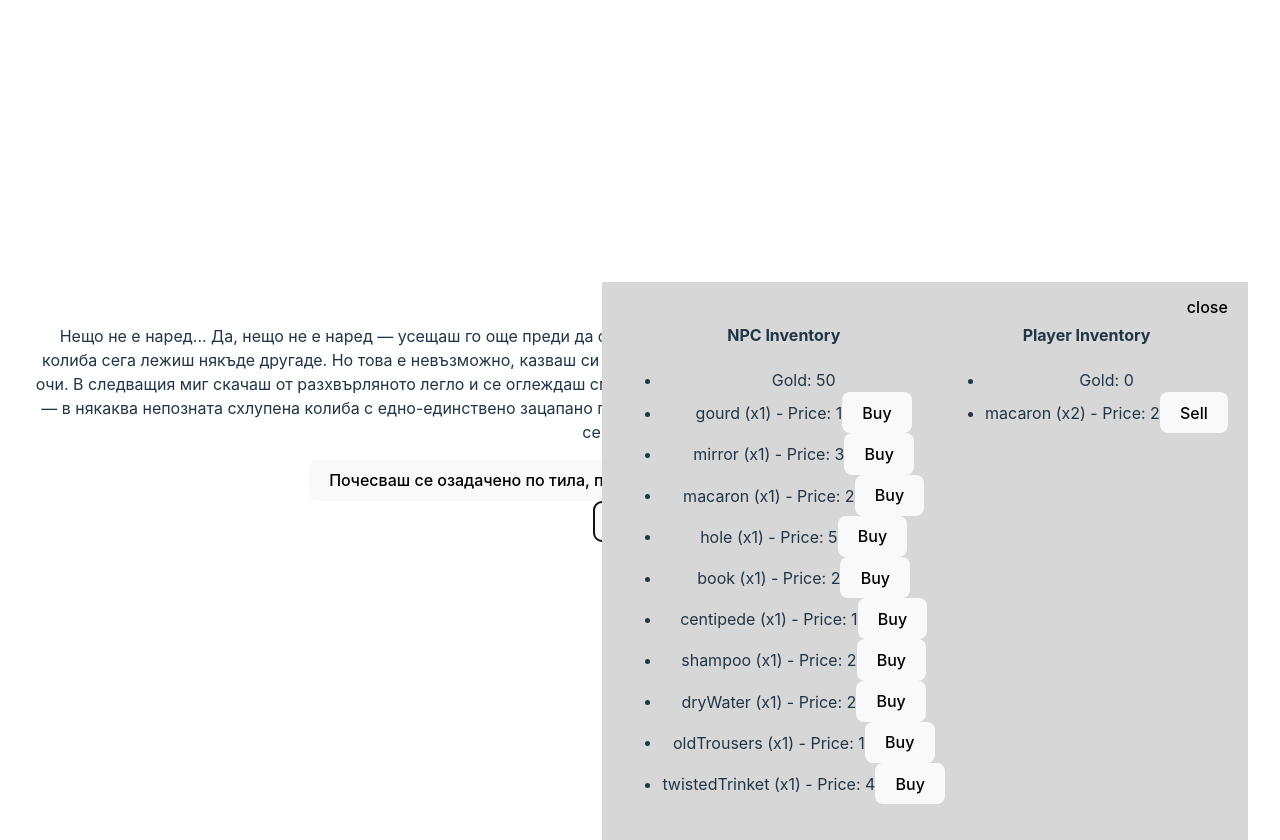
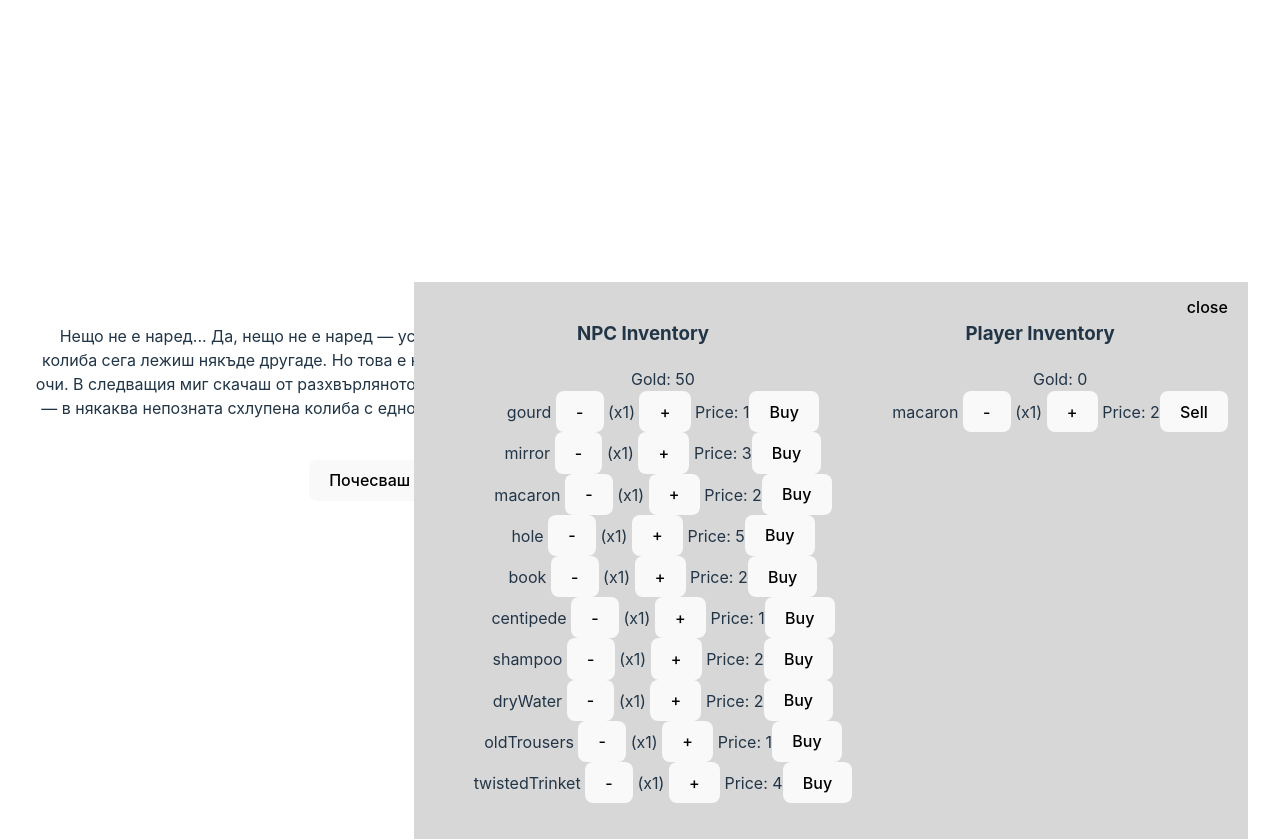
Before and after one commit to DreamersJS/talasymite-se-zavryshtat, a React (Vite) app in the folder textAdventure/: page / in a window 1280 px wide. Both pictures are taken after a click on the button "TRADE". Built offline with nearby package versions, Linux system fonts and the light colour scheme.

Commit message:
not working sell

```diff
--- a/textAdventure/src/components/Game.css
+++ b/textAdventure/src/components/Game.css
@@ -27,3 +27,7 @@
   border-radius: 8px;
   box-shadow: 0 2px 4px rgba(0, 0, 0, 0.1);
 }
+
+.trade ul {
+  list-style-type: none;
+}
--- a/textAdventure/src/components/Game.jsx
+++ b/textAdventure/src/components/Game.jsx
@@ -28,6 +28,7 @@ export const Game = () => {
     const pageData = bookData.pages[currentPage];
 
     console.log('inventory:', adventureDiary.bag);
+    console.log('gold:', adventureDiary.gold);
     //  console.log('condition:', adventureDiary.condition);
     // console.log('visitedPages:', adventureDiary.visitedPages);
 
@@ -108,19 +109,24 @@ export const Game = () => {
         setOpenTrade(prev => !prev);
     };
 
-    const handleTrade = (item, isBuying, quantity) => {
+    const handleTrade = (item, quantity) => {
+        const isBuying = traderInventory.bag.hasOwnProperty(item);
         const price = isBuying ? traderInventory.prices[item].buy : traderInventory.prices[item].sell;
+        const totalCost = price * quantity;
+
         if (isBuying) {
-          // Buying logic: Player buys from NPC
-          if (adventureDiary.bag.gold >= price * quantity) {
-            adventureDiary.bag.gold -= price * quantity;
-            addItem(adventureDiary, item, quantity);
+          if (adventureDiary.gold >= totalCost) {
+            adventureDiary.gold -= totalCost;
+            addItem(adventureDiary.bag, item, quantity);
+            removeItem(traderInventory.bag, item, quantity);
+            traderInventory.gold += totalCost;
           }
         } else {
-          // Selling logic: Player sells to NPC
           if (hasItem(adventureDiary.bag, item, quantity)) {
-            adventureDiary.bag.gold += price * quantity;
-            removeItem(adventureDiary, item, quantity);
+            adventureDiary.gold += totalCost;
+            removeItem(adventureDiary.bag, item, quantity);
+            addItem(traderInventory.bag, item, quantity);
+            traderInventory.gold -= totalCost;
           }
         }
       };
@@ -145,8 +151,8 @@ export const Game = () => {
                 <div className="trade">
                     <button className="trade" onClick={toggleModal}>close</button>
                     <div className="inventories">
-                        <Inventory title="NPC Inventory" inventory={traderInventory} onTrade={(item) => handleTrade(item, true)} tradeAction="Buy" prices={traderInventory.prices} />
-                        <Inventory title="Player Inventory" inventory={adventureDiary} onTrade={(item) => handleTrade(item, false)} tradeAction="Sell" prices={traderInventory.prices} />
+                        <Inventory title="NPC Inventory" inventory={traderInventory} onTrade={(item, quantity) => handleTrade(item, quantity, true)} tradeAction="Buy" prices={traderInventory.prices} />
+                        <Inventory title="Player Inventory" inventory={adventureDiary} onTrade={(item, quantity) => handleTrade(item, quantity, false)} tradeAction="Sell" prices={traderInventory.prices} />
                     </div>
                 </div>
             )}
--- a/textAdventure/src/components/Inventory/Inventory.jsx
+++ b/textAdventure/src/components/Inventory/Inventory.jsx
@@ -1,17 +1,31 @@
-import { Item } from "./Item";
+import { useState } from 'react';
+export const Inventory = ({ title, inventory, onTrade, tradeAction, prices }) => {
+  const [quantityToTrade, setQuantityToTrade] = useState(1);
 
-export const Inventory = ({ title, inventory, onTrade, tradeAction, prices }) => {
+  const minusOne = () => {
+    if (quantityToTrade <= 1) {
+      return;
+    }
+    setQuantityToTrade(prev => prev - 1);
+  }
+  const plusOne = (item) => {
+    if ( quantityToTrade >= inventory.bag[item]) {
+      return;
+    }
+    setQuantityToTrade(prev => prev + 1);
+  }
+
   return (
     <div>
-      <h4>{title}</h4>
+      <h3>{title}</h3>
       <ul>
-        <li>
+          <div>
           Gold: {inventory.gold}
-        </li>
+          </div>
         {Object.keys(inventory.bag).map(item => (
           <li key={item}>
-            {item} (x{inventory.bag[item]}) - Price: {tradeAction === 'Buy' ? prices[item].buy : prices[item].sell}
-            <button onClick={() => onTrade(item)}>{tradeAction}</button>
+            {item} <button onClick={() => { minusOne() }}>-</button> (x{quantityToTrade})  <button onClick={() => { plusOne(item) }}>+</button>  Price: {tradeAction === 'Buy' ? prices[item].buy * quantityToTrade : prices[item].sell * quantityToTrade }
+            <button onClick={() => onTrade(item, quantityToTrade)}>{tradeAction}</button>
           </li>
         ))}
       </ul>
--- a/textAdventure/src/services/trade.service.js
+++ b/textAdventure/src/services/trade.service.js
@@ -19,3 +19,6 @@ export function removeGold(inventory, amount) {
   }
   inventory.gold -= amount;
 }
+export function calculateCost(prices, item, quantity, type) {
+  return prices[item][type] * quantity;
+}
```
Also changed, not shown: textAdventure/src/data/bookData.js. Lines whose indentation alone changed are shown as unchanged.
